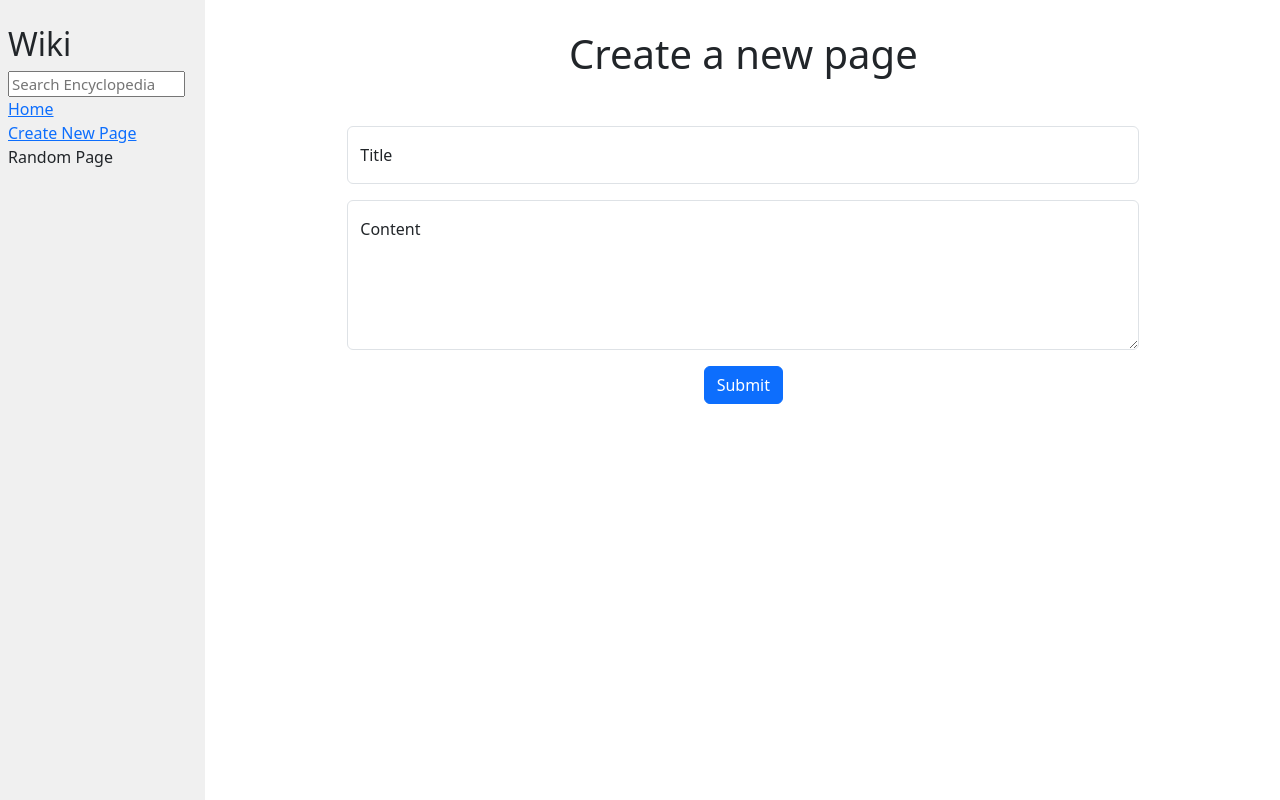
After one commit to enriquemdev/Wiki-WEB50-2024, a Django app: page /new_page in a window 1280 px wide. The commit adds this page. Run offline with Django 3.2, Linux system fonts and the light colour scheme; some libraries are stand-ins or nearby versions.

Commit message:
New page requirements fulfilled

```diff
--- a/encyclopedia/templates/encyclopedia/layout.html
+++ b/encyclopedia/templates/encyclopedia/layout.html
@@ -13,6 +13,13 @@
       crossorigin="anonymous"
     />
     <link href="{% static 'encyclopedia/styles.css' %}" rel="stylesheet" />
+
+    <style>
+      html, body {
+        max-width: 100vw !important;
+        overflow-x: hidden;
+      }
+    </style>
   </head>
   <body>
     <div class="row">
@@ -29,7 +36,9 @@
         <div>
           <a href="{% url 'index' %}">Home</a>
         </div>
-        <div>Create New Page</div>
+        <div>
+          <a href="{% url 'new_page' %}">Create New Page</a>
+        </div>
         <div>Random Page</div>
         {% block nav %} {% endblock %}
       </div>
--- /dev/null
+++ b/encyclopedia/templates/encyclopedia/new_page.html
@@ -0,0 +1,30 @@
+{% extends 'encyclopedia/layout.html' %}
+
+{% block title %}
+    Create a new page
+{% endblock %}
+
+{% block body %}
+<div style="width: 99%;">
+    <div class="w-75 d-flex justify-content-center flex-column m-auto text-center">
+        <h1 class="mb-5">Create a new page</h1>
+
+        <form action="{% url 'new_page' %}" method="POST">
+            {% csrf_token %}
+
+            <div class="form-floating mb-3">
+                <input type="text" class="form-control" id="page_title" name="page_title" placeholder="name@example.com">
+                <label for="page_title">Title</label>
+              </div>
+
+            <div class="form-floating mb-3">
+                <textarea class="form-control" placeholder="Write the content of the new page" id="page_content" style="height: 150px" name="page_content"></textarea>
+                <label for="page_content">Content</label>
+              </div>
+
+            <button type="submit" class="btn btn-primary">Submit</button>
+          </form>
+    </div>
+</div>
+
+{% endblock %}
--- a/encyclopedia/urls.py
+++ b/encyclopedia/urls.py
@@ -5,5 +5,6 @@ from . import views
 urlpatterns = [
     path("", views.index, name="index"),
     path("wiki/<title>", views.show_entry, name="show_entry"),
-    path("search", views.search, name="search")
+    path("search", views.search, name="search"),
+    path("new_page", views.new_page, name="new_page")
 ]
--- a/encyclopedia/views.py
+++ b/encyclopedia/views.py
@@ -1,5 +1,5 @@
 from django.shortcuts import render
-from django.http import Http404, HttpResponse
+from django.http import Http404, HttpResponse, HttpResponseBadRequest
 
 from . import util
 
@@ -45,7 +45,36 @@ def search(request):
     search_results = []
     for entry in entries:
         result = entry.lower().find(searchedTitle.lower())
-        if result != -1: # find returns -1 when string doesnt contains substring
+        if result != -1:  # find returns -1 when string doesnt contains substring
             search_results.append(entry)
 
-    return render(request, "encyclopedia/index.html", {"entries": search_results, "search_param": searchedTitle})
+    return render(
+        request,
+        "encyclopedia/index.html",
+        {"entries": search_results, "search_param": searchedTitle},
+    )
+
+
+def new_page(request):
+    if request.method == "POST":
+        title = request.POST.get("page_title")
+        content = request.POST.get("page_content")
+
+        if util.get_entry(title) != None:
+            return HttpResponseBadRequest(
+                "400 ERROR: There is already a page with this title, try again with another one"
+            )
+
+        util.save_entry(title, content)
+
+        return render(
+            request,
+            "encyclopedia/entry.html",
+            {
+                "title": title,
+                "content": util.get_entry(title),
+            },
+        )
+
+    # If it is a GET request
+    return render(request, "encyclopedia/new_page.html")
```
Also changed, not shown: entries/Alaaaa.md (added, +5 -0 lines), entries/Bueno.md (added, +15 -0 lines).
